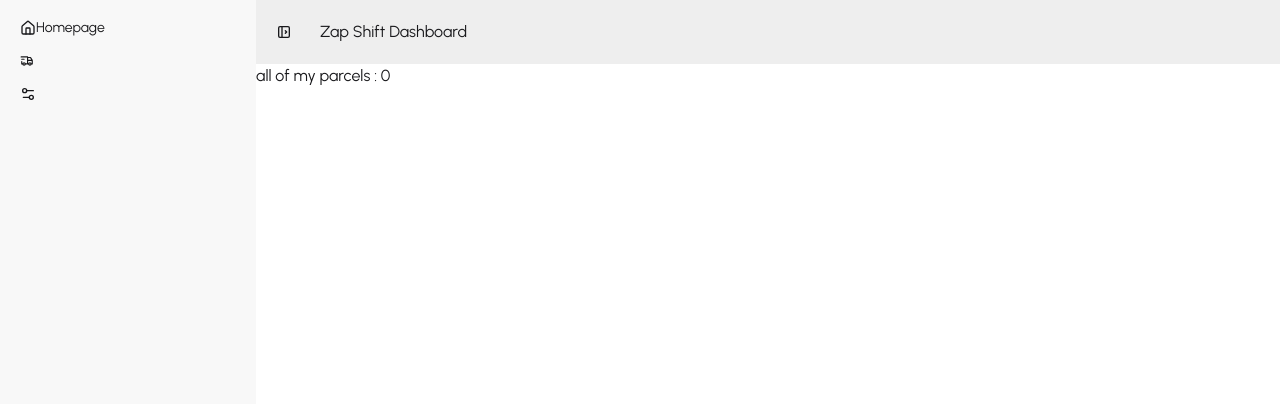
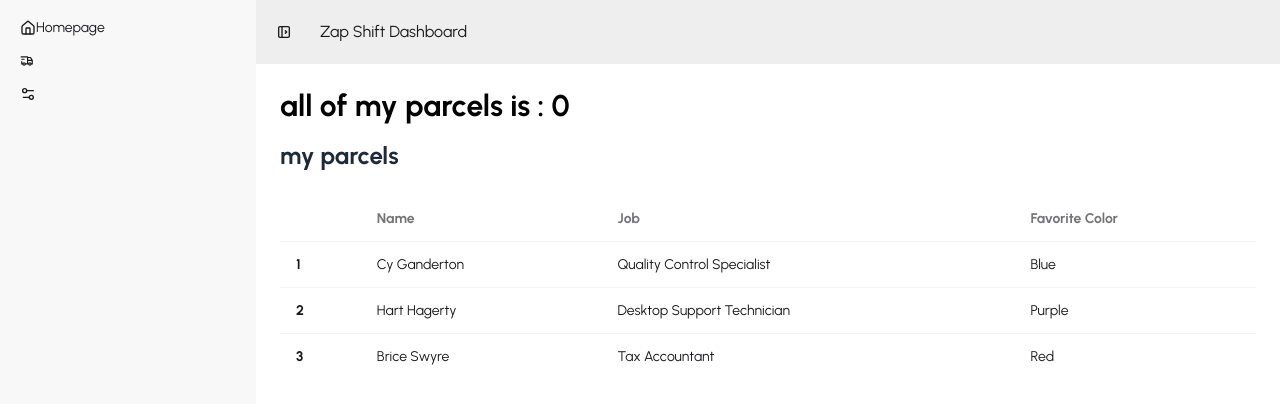
Before and after one commit to jahidul2025/zap-shift-client, a React (Vite) app: page /dashboard/my-parcels in a window 1280 px wide. Shown: the top 404 px of the page. Built offline with nearby package versions, Linux system fonts and the light colour scheme; no server answers; sample sign-in values are in the browser's storage.

Commit message:
Refactor Register component for improved error handling and styling; enhance MyParcels layout with a table structure; update SendParcel to log cost and include it in data

```diff
--- a/src/pages/Auth/Register/Register.jsx
+++ b/src/pages/Auth/Register/Register.jsx
@@ -62,14 +62,12 @@
                         photo is required
                     </p>}
 
-
                     {/* email */}
                     <label className="label">Email</label>
                     <input type="email" className="input" {...register('email', { required: true })} placeholder="Email" />
                     {errors.email?.type === 'required' && <p className="text-red-500">
                         Email is required
                     </p>}
-
 
                     {/* password */}
                     <label className="label">Password</label>
@@ -80,18 +78,13 @@
                     })} placeholder="Password" />
                     {errors.password?.type === 'required' && <p className="text-red-500">
                         Password is required
-                    </p>
-                    },
-                    {
-                        errors.password?.type === 'minLength' && <p className="text-red-500">
-                            Password must be at least 6 characters or longer
-                        </p>
-                    },
-                    {
-                        errors.password?.type === "pattern" && <p className="text-red-500">
-                            Password must contain at least one uppercase letter, one lowercase letter, one number, and one special character
-                        </p>
-                    }
+                    </p>}
+                    {errors.password?.type === 'minLength' && <p className="text-red-500">
+                        Password must be at least 6 characters or longer
+                    </p>}
+                    {errors.password?.type === "pattern" && <p className="text-red-500">
+                        Password must contain at least one uppercase letter, one lowercase letter, one number, and one special character
+                    </p>}
                     <div><a className="link link-hover">Forgot password?</a></div>
                     <button className="btn btn-neutral mt-4">Register</button>
                 </fieldset>
--- a/src/pages/Dashboard/Myparcels/MyParcels.jsx
+++ b/src/pages/Dashboard/Myparcels/MyParcels.jsx
@@ -6,7 +6,7 @@
     const { user } = UseAuth();
     const axiosSecure = useAxiosSecure();
 
-    const { data: parcels =[] } = useQuery({
+    const { data: parcels = [] } = useQuery({
         queryKey: ['myParcels', user?.email],
         queryFn: async () => {
             const res = await axiosSecure.get(`/parcels?email=${user.email}`)
@@ -16,8 +16,45 @@
 
 
     return (
-        <div>
-            <h1>all of my parcels : {parcels.length}</h1>
+        <div className="p-6">
+            <h1 className="text-3xl font-bold text-black mb-4">all of my parcels is : {parcels.length}</h1>
+            <h1 className="text-2xl font-bold text-gray-800 mb-6">my parcels</h1>
+            <div className="overflow-x-auto">
+                <table className="table">
+                    {/* head */}
+                    <thead>
+                        <tr>
+                            <th></th>
+                            <th>Name</th>
+                            <th>Job</th>
+                            <th>Favorite Color</th>
+                        </tr>
+                    </thead>
+                    <tbody>
+                        {/* row 1 */}
+                        <tr>
+                            <th>1</th>
+                            <td>Cy Ganderton</td>
+                            <td>Quality Control Specialist</td>
+                            <td>Blue</td>
+                        </tr>
+                        {/* row 2 */}
+                        <tr>
+                            <th>2</th>
+                            <td>Hart Hagerty</td>
+                            <td>Desktop Support Technician</td>
+                            <td>Purple</td>
+                        </tr>
+                        {/* row 3 */}
+                        <tr>
+                            <th>3</th>
+                            <td>Brice Swyre</td>
+                            <td>Tax Accountant</td>
+                            <td>Red</td>
+                        </tr>
+                    </tbody>
+                </table>
+            </div>
         </div>
     );
 };
--- a/src/pages/SendParcel/SendParsel.jsx
+++ b/src/pages/SendParcel/SendParsel.jsx
@@ -51,7 +51,8 @@
             }
         }
 
-        console.log('cost', cost)
+        console.log('cost', cost);
+        data.cost = cost;
 
         Swal.fire({
             title: "Agree with the cost?",
```
